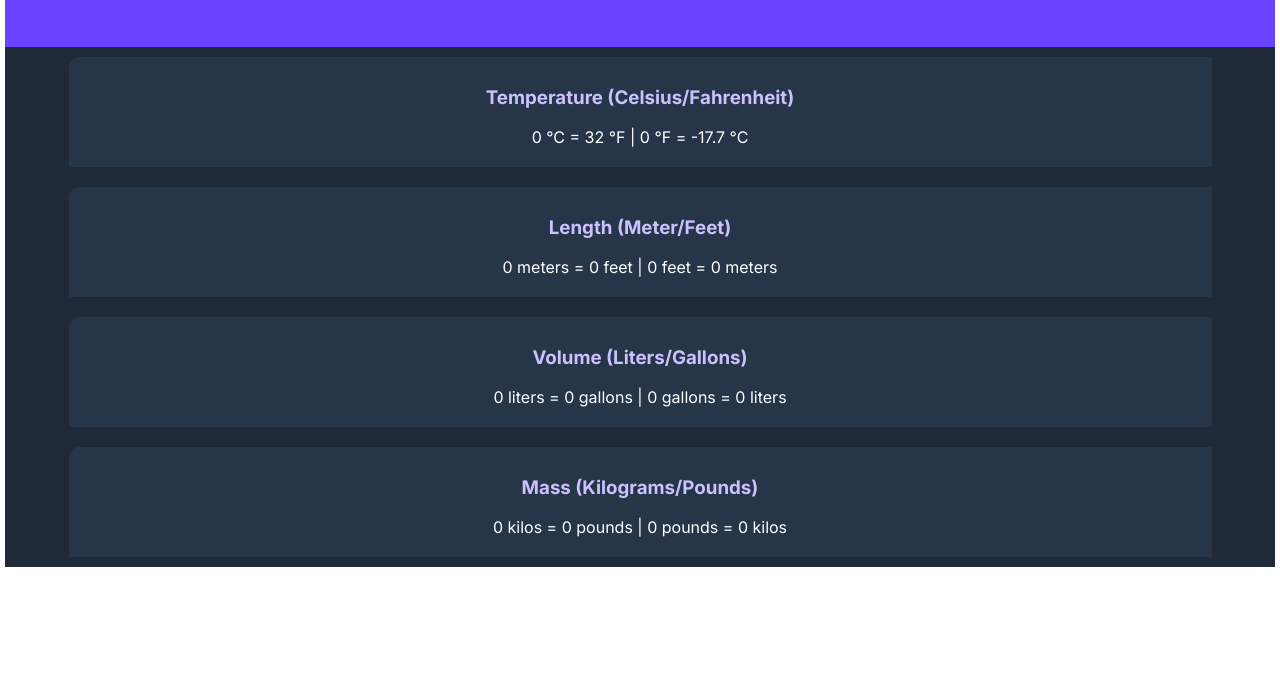
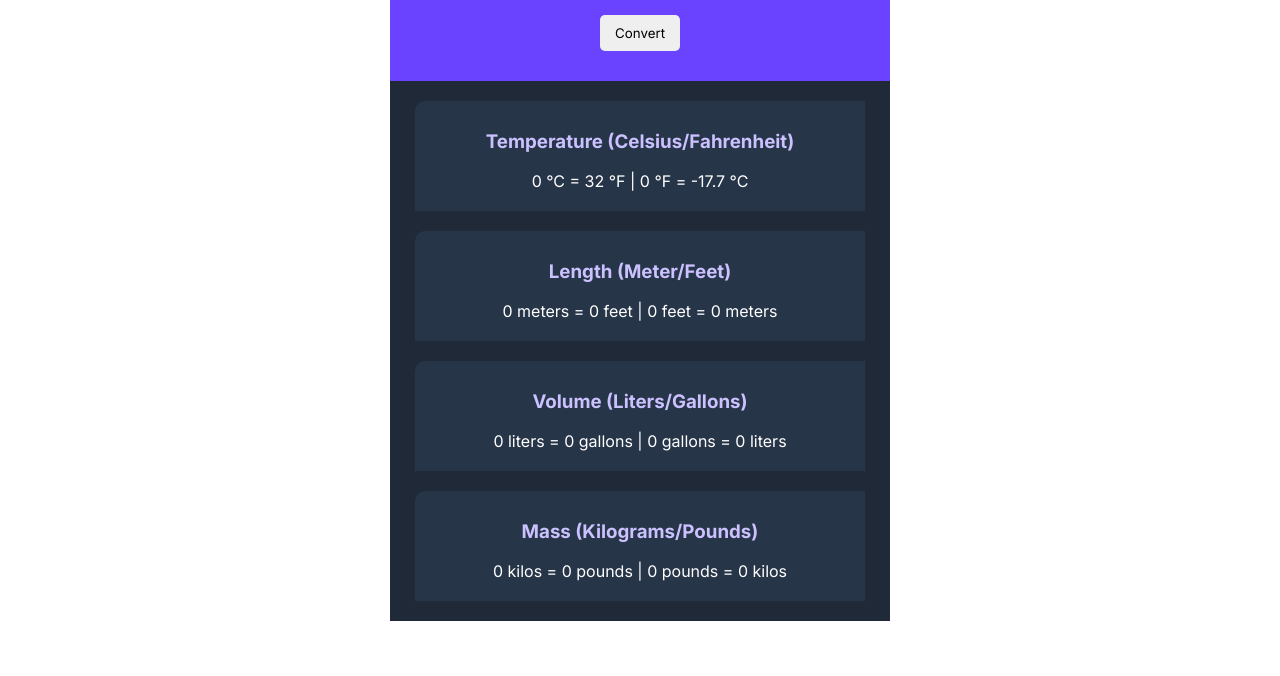
Before and after one commit to TiernanFalcon/metric-unit-converter, a plain HTML site: page index.html in a window 1280 px wide. Shown: the part 222-898 px from the top of the page. Before the commit the page ends 800 px from the top, so only its background shows below. Drawn offline with Linux system fonts and the light colour scheme.

Commit message:
Update index.css
added new css for measurement div shaping

```diff
--- a/index.css
+++ b/index.css
@@ -23,6 +23,13 @@ main {
     /* border: 5px solid black; */
     /* max-width: 400px; */
 
+}
+
+.total-container{
+    width: 500px;
+    margin: auto;
+    padding-top: 20px;
+    padding-bottom: 50px;
 }
 
 h3{
@@ -52,11 +59,20 @@ h3{
 
 }
 
+.measurement-box:first-of-type {
+    margin-top: 20px;
+    word-wrap: none;
+}
+
+.measurement-box:last-of-type {
+    margin-bottom: 20px;
+}
+
 input {
     border: 2px solid #CCC1FF;
     border-radius: 5px;
-    height: 50px;
-    width: 80px;
+    /* height: 50px;
+    width: 80px; */
     background-color:  #6943FF;
     margin: 10px;
     text-align: center;
@@ -68,7 +84,7 @@ input {
 button {
     padding: 10px 15px;
     border-radius: 5px;
-    margin: 10px 10px 40px 10px;
+    margin: 10px 10px 20px 10px;
     border: none;
     font-family: inherit;
 }
```
